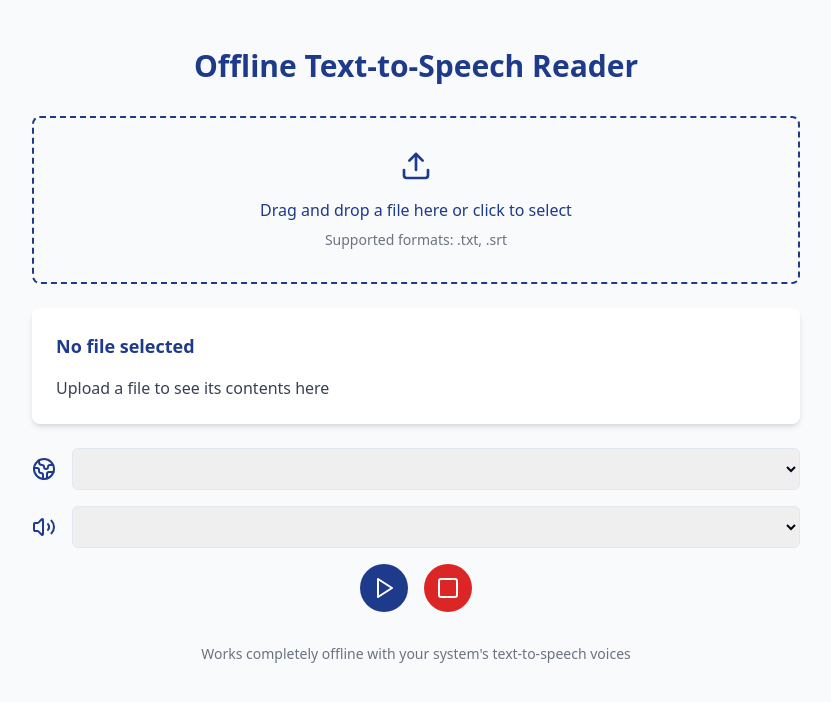
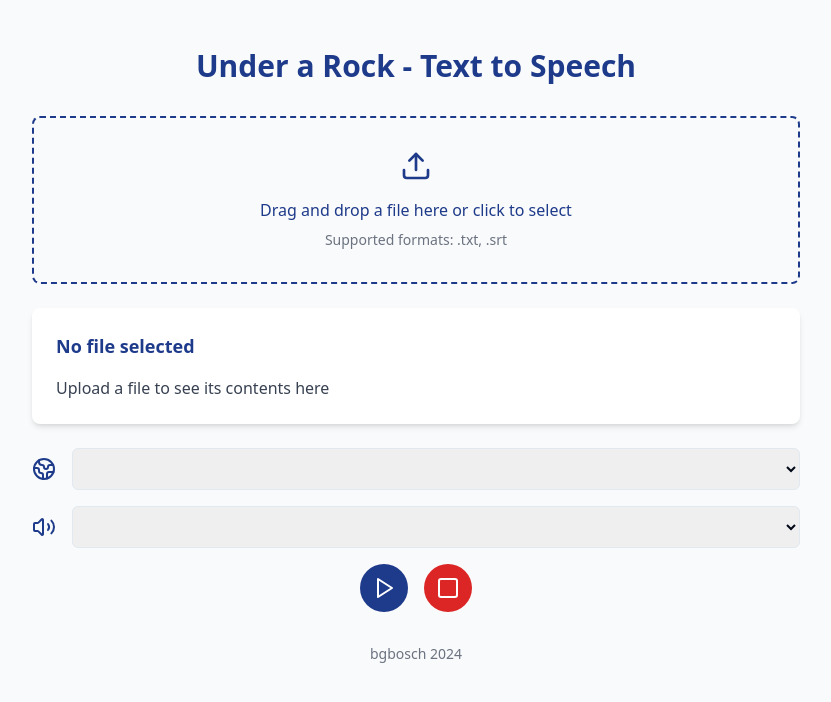
Before and after one commit to bgbosch/under-a-rock-tts, a React (Vite) app: page / in a window 1280 px wide. Shown: the top 702 px of the page, without its empty margins (224-1055 px from the left). Built offline with nearby package versions, Linux system fonts and the light colour scheme.

Commit message:
Update title and footer text
Changed the title to "Under a Rock - Text to Speech" and updated the footer to say "bgbosch 2024" in the Index component.
[skip gpt_engineer]

```diff
--- a/index.html
+++ b/index.html
@@ -3,7 +3,7 @@
   <head>
     <meta charset="UTF-8" />
     <meta name="viewport" content="width=device-width, initial-scale=1.0" />
-    <title>voice-scribe-nook</title>
+    <title>Under a Rock - Text to Speech</title>
     <meta name="description" content="Lovable Generated Project" />
     <meta name="author" content="Lovable" />
     <meta property="og:image" content="/og-image.png" />
--- a/src/pages/Index.tsx
+++ b/src/pages/Index.tsx
@@ -63,7 +63,7 @@ const Index = () => {
     <div className="min-h-screen bg-gray-50 py-12 px-4 sm:px-6 lg:px-8">
       <div className="max-w-3xl mx-auto">
         <h1 className="text-3xl font-bold text-blue-900 text-center mb-8">
-          Offline Text-to-Speech Reader
+          Under a Rock - Text to Speech
         </h1>
 
         <FileUpload onFileSelect={handleFileSelect} />
@@ -102,7 +102,7 @@ const Index = () => {
         )}
 
         <footer className="mt-8 text-center text-sm text-gray-500">
-          Works completely offline with your system's text-to-speech voices
+          bgbosch 2024
         </footer>
       </div>
     </div>
```
